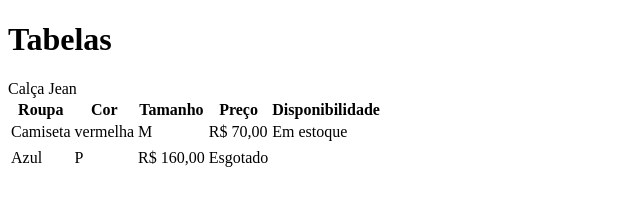
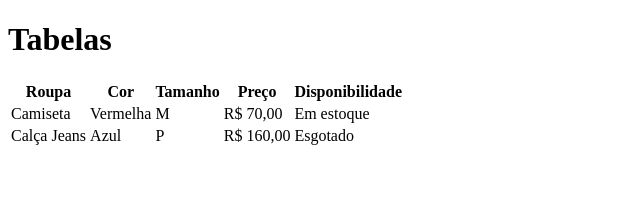
Before and after one commit to pnailiw/aula-tabela, a plain HTML site: page index.html in a window 1280 px wide. Shown: the whole page, without its empty margins (0-640 px from the left). Drawn offline with Linux system fonts and the light colour scheme.

Commit message:
Trocando código tr para td na Calça Jeans

```diff
--- a/index.html
+++ b/index.html
@@ -19,13 +19,13 @@
         </tr>
         <tr>
             <td>Camiseta</td>
-            <td>vermelha</td>
+            <td>Vermelha</td>
             <td>M</td>
             <td>R$ 70,00</td>
             <td>Em estoque</td>
         </tr>
         <tr>
-            <tr>Calça Jean</tr>
+            <td>Calça Jeans</td>
             <td>Azul</td>
             <td>P</td>
             <td>R$ 160,00</td>
```
